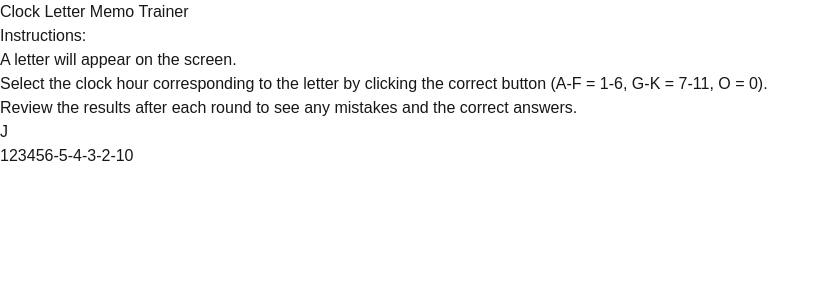
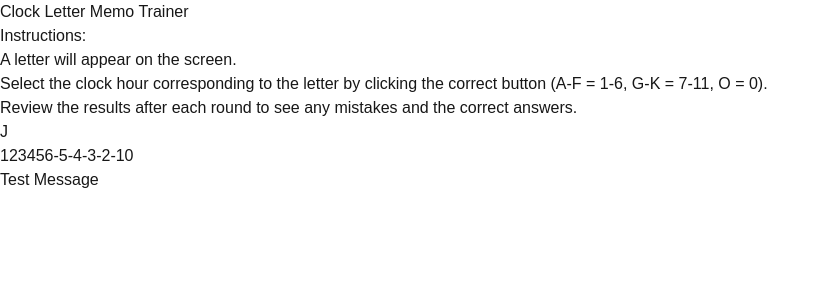
Before and after one commit to KittatamSaisaard/clock-letter-memo-trainer, a Next.js app: page / in a window 1280 px wide. Shown: the top 300 px of the page, without its empty margins (0-830 px from the left). Built offline with nearby package versions, Linux system fonts and the light colour scheme.

Commit message:
Created message component

```diff
--- /dev/null
+++ b/src/app/Message.tsx
@@ -0,0 +1,7 @@
+export default function Message() {
+
+    return (
+        <span>Test Message</span>
+    );
+
+}
--- a/src/app/page.tsx
+++ b/src/app/page.tsx
@@ -1,6 +1,7 @@
 import Instructions from './Instructions';
 import Letter from './Letter';
 import ButtonWrapper from './ButtonWrapper';
+import Message from './Message';
 
 export default function Home() {
 
@@ -23,6 +24,7 @@ export default function Home() {
       <ButtonWrapper />
 
       {/* Message (Win/Lose) */}
+      <Message />
       <div>
 
       </div>
```
